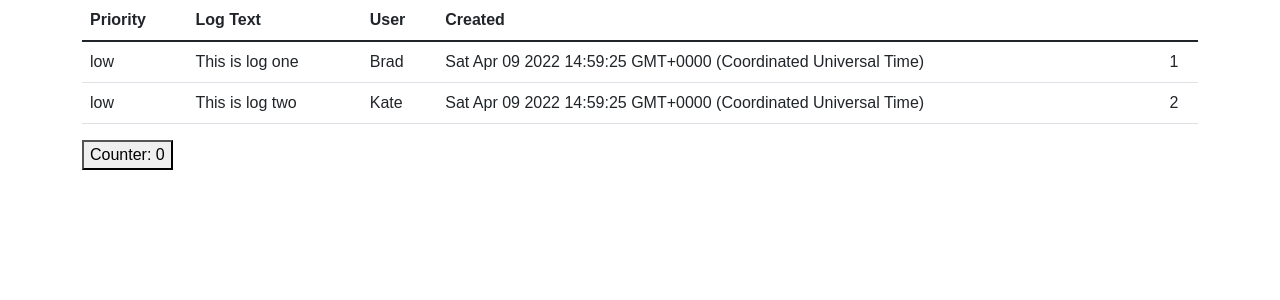
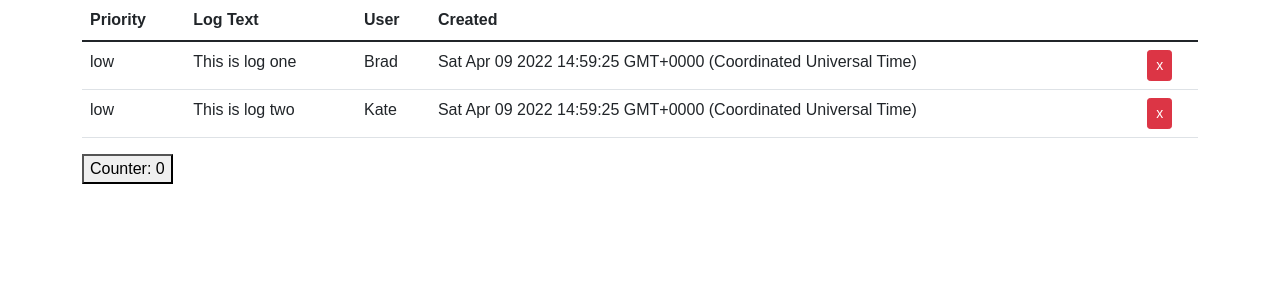
Before and after one commit to badraynold/electron-react, a React app: page / in a window 1280 px wide. Shown: the top 300 px of the page. Built offline with nearby package versions, Linux system fonts and the light colour scheme; the HTML template or start-up script is replaced by a standard one.

Commit message:
add button

```diff
--- a/src/components/App.js
+++ b/src/components/App.js
@@ -7,14 +7,14 @@ const App = () => {
   const [counter, setCounter] = useState(0);
   const [logs, setLogs] = useState([
     {
-      id: 1,
+      _id: 1,
       text: "This is log one",
       priority: "low",
       user: "Brad",
       created: new Date().toString(),
     },
     {
-      id: 2,
+      _id: 2,
       text: "This is log two",
       priority: "low",
       user: "Kate",
@@ -36,7 +36,7 @@ const App = () => {
         </thead>
         <tbody>
           {logs.map((item) => (
-            <LogItem key={item.id} item={item} />
+            <LogItem key={item._id} item={item} />
           ))}
         </tbody>
       </Table>
--- a/src/components/LogItem.js
+++ b/src/components/LogItem.js
@@ -1,4 +1,5 @@
 import React from "react";
+import { Button } from "react-bootstrap";
 
 const LogItem = ({ item }) => {
   return (
@@ -7,7 +8,11 @@ const LogItem = ({ item }) => {
       <td>{item.text}</td>
       <td>{item.user}</td>
       <td>{item.created}</td>
-      <td>{item.id}</td>
+      <td>
+        <Button variant="danger" size="sm">
+          x
+        </Button>
+      </td>
     </tr>
   );
 };
```
